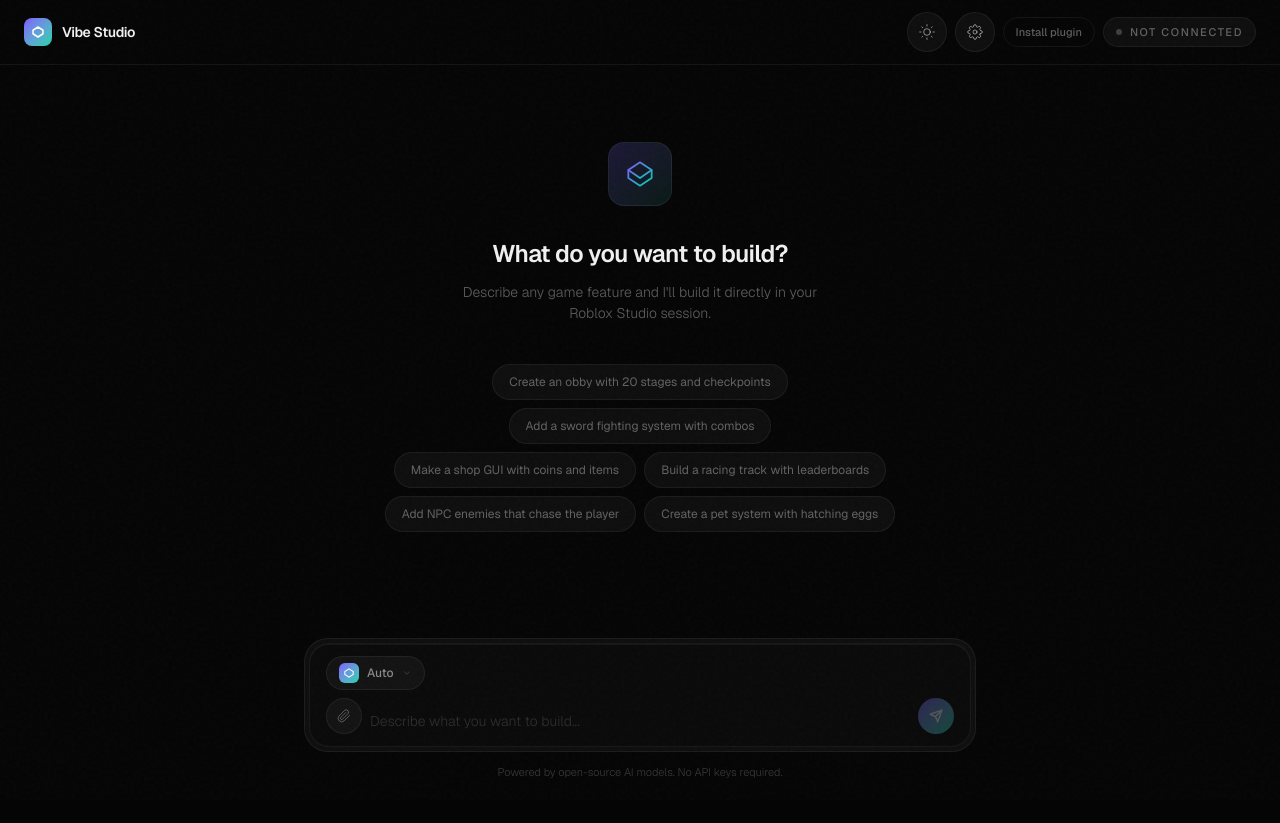
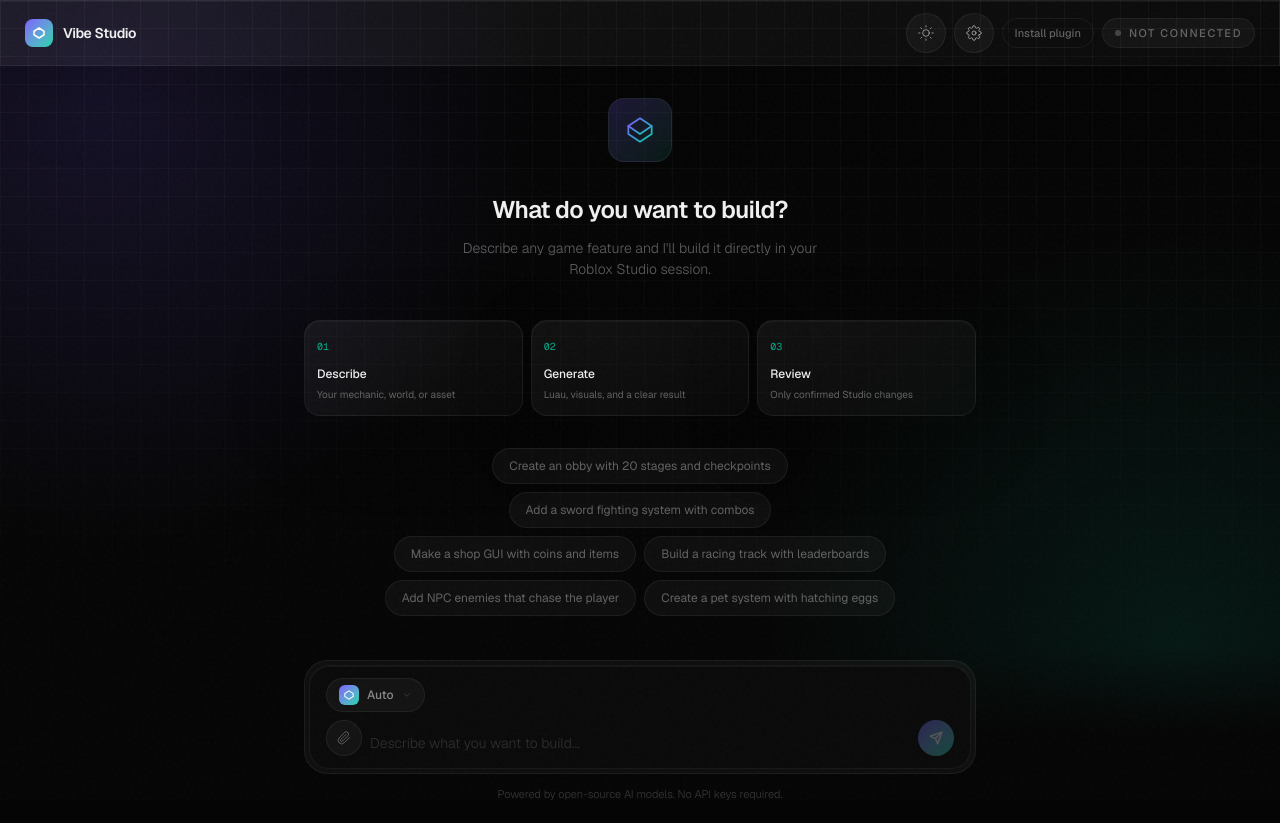
Before and after one commit to Radin-dev1/Roblox-Vibe-game-maker, a Next.js app: page /studio in a window 1280 px wide. Before the commit the page ends 800 px from the top, so only its background shows below. Built offline with nearby package versions, Linux system fonts and the light colour scheme.

Commit message:
Polish AI workspace and add GitHub-native setup

```diff
--- a/src/app/globals.css
+++ b/src/app/globals.css
@@ -188,6 +188,22 @@
   mask-image: radial-gradient(ellipse at center, black 0%, transparent 72%);
 }
 
+.studio-shell {
+  background: radial-gradient(circle at 8% 12%, rgba(124,92,252,.14), transparent 28rem), radial-gradient(circle at 92% 78%, rgba(0,212,170,.09), transparent 26rem), var(--bg);
+}
+
+.studio-surface {
+  background: linear-gradient(145deg, rgba(255,255,255,.055), rgba(255,255,255,.018));
+  border: 1px solid var(--edge);
+  box-shadow: 0 24px 80px rgba(0,0,0,.18), inset 0 1px 0 rgba(255,255,255,.04);
+}
+
+.studio-grid {
+  background-image: linear-gradient(rgba(255,255,255,.035) 1px, transparent 1px), linear-gradient(90deg, rgba(255,255,255,.035) 1px, transparent 1px);
+  background-size: 28px 28px;
+  mask-image: linear-gradient(to bottom, black, transparent 92%);
+}
+
 @media (prefers-reduced-motion: reduce) {
   *, *::before, *::after {
     animation-duration: 0.01ms !important;
--- a/src/app/studio/page.tsx
+++ b/src/app/studio/page.tsx
@@ -296,13 +296,14 @@
   };
 
   return (
-    <div className="flex flex-col min-h-[100dvh]" style={{ backgroundColor: "var(--bg)" }}>
+    <div className="studio-shell relative flex flex-col min-h-[100dvh] overflow-hidden" style={{ backgroundColor: "var(--bg)" }}>
+      <div className="studio-grid pointer-events-none absolute inset-0" />
       {/* Top bar */}
       <motion.header
         initial={{ y: -10, opacity: 0 }}
         animate={{ y: 0, opacity: 1 }}
         transition={{ duration: 0.6, ease: [0.32, 0.72, 0, 1] }}
-        className="flex items-center justify-between px-4 md:px-6 py-3 border-b transition-theme"
+        className="studio-surface relative z-10 flex items-center justify-between px-4 md:px-6 py-3 border-b transition-theme"
         style={{ borderColor: "var(--edge)" }}
       >
         <Link href="/" className="flex items-center gap-2.5">
@@ -335,7 +336,7 @@
       </motion.header>
 
       {/* Chat area */}
-      <div ref={scrollRef} className="flex-1 overflow-y-auto px-4 md:px-0">
+      <div ref={scrollRef} className="relative z-10 flex-1 overflow-y-auto px-4 md:px-0">
         <div className="max-w-2xl mx-auto py-8">
           {messages.length === 0 ? (
             <motion.div
@@ -367,6 +368,16 @@
                 Describe any game feature and I&apos;ll build it directly in your
                 Roblox Studio session.
               </p>
+
+              <div className="mb-8 grid w-full max-w-2xl grid-cols-3 gap-2 text-left">
+                {[['01', 'Describe', 'Your mechanic, world, or asset'], ['02', 'Generate', 'Luau, visuals, and a clear result'], ['03', 'Review', 'Only confirmed Studio changes']].map(([number, title, detail]) => (
+                  <div key={number} className="studio-surface rounded-2xl p-3">
+                    <span className="text-[10px] font-mono text-teal/80">{number}</span>
+                    <p className="mt-2 text-[12px] font-medium" style={{ color: "var(--text)" }}>{title}</p>
+                    <p className="mt-1 text-[10px] leading-relaxed" style={{ color: "var(--text-muted)" }}>{detail}</p>
+                  </div>
+                ))}
+              </div>
 
               <div className="flex flex-wrap justify-center gap-2 max-w-lg">
                 {SUGGESTIONS.map((suggestion, i) => (
@@ -431,7 +442,7 @@
         initial={{ y: 20, opacity: 0 }}
         animate={{ y: 0, opacity: 1 }}
         transition={{ duration: 0.6, delay: 0.2, ease: [0.32, 0.72, 0, 1] }}
-        className="sticky bottom-0 px-4 md:px-0 pb-5 pt-3"
+        className="relative z-10 sticky bottom-0 px-4 md:px-0 pb-5 pt-3"
         style={{ background: `linear-gradient(to top, var(--gradient-fade-from), var(--gradient-fade-via), transparent)` }}
       >
         <div className="max-w-2xl mx-auto">
--- a/src/components/Footer.tsx
+++ b/src/components/Footer.tsx
@@ -43,9 +43,10 @@
             </div>
             <span className="text-[14px] font-semibold tracking-tight" style={{ color: "var(--text)" }}>Vibe</span>
           </div>
-          <p className="text-[12px] font-light" style={{ color: "var(--text-faint)" }}>
-            Built by Radin. Not affiliated with Roblox Corporation.
-          </p>
+          <div className="flex items-center gap-4">
+            <a href="https://github.com/Radin-dev1/Roblox-Vibe-game-maker" target="_blank" rel="noreferrer" className="text-[12px] font-medium text-teal/80 hover:text-teal">Open on GitHub ↗</a>
+            <p className="text-[12px] font-light" style={{ color: "var(--text-faint)" }}>Built by Radin. Not affiliated with Roblox Corporation.</p>
+          </div>
         </div>
       </div>
     </footer>
```
Also changed, not shown: .devcontainer/devcontainer.json (added), 1 other file (tests, documents, lock files or other folders).
